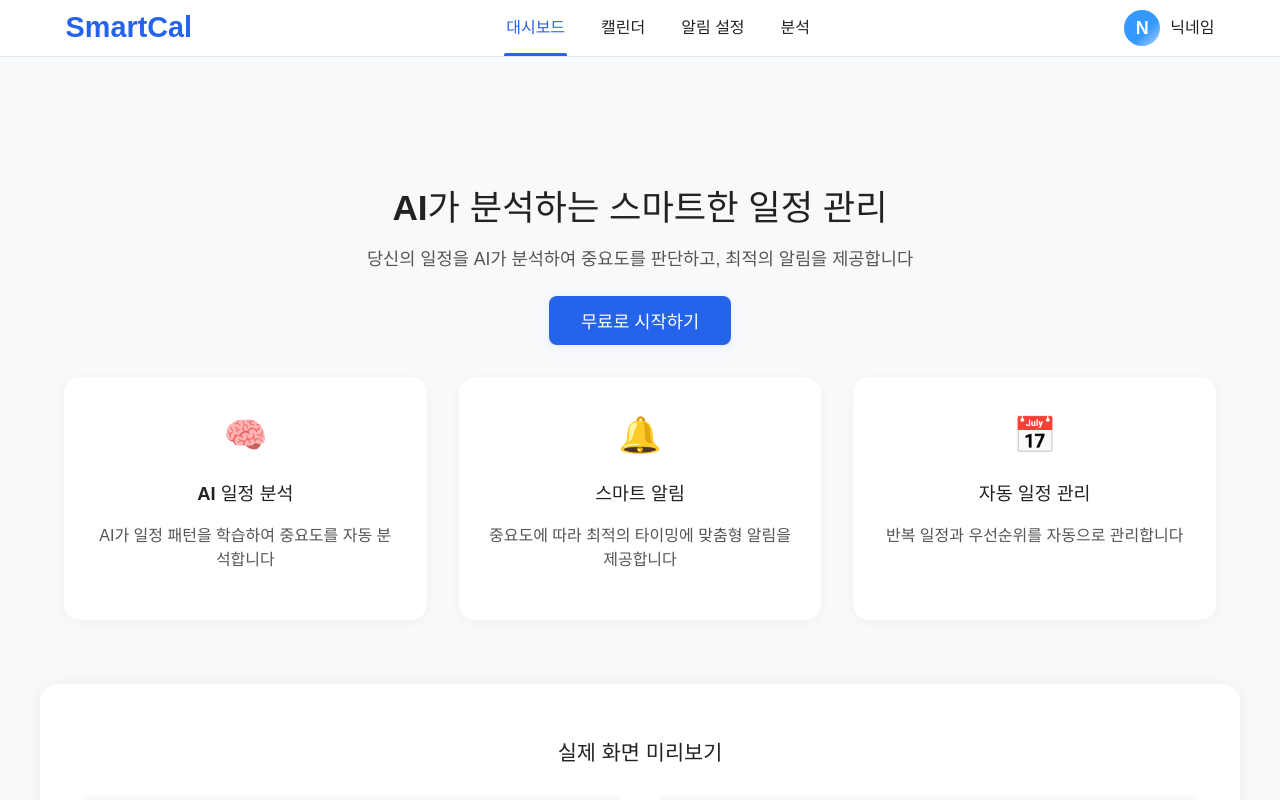
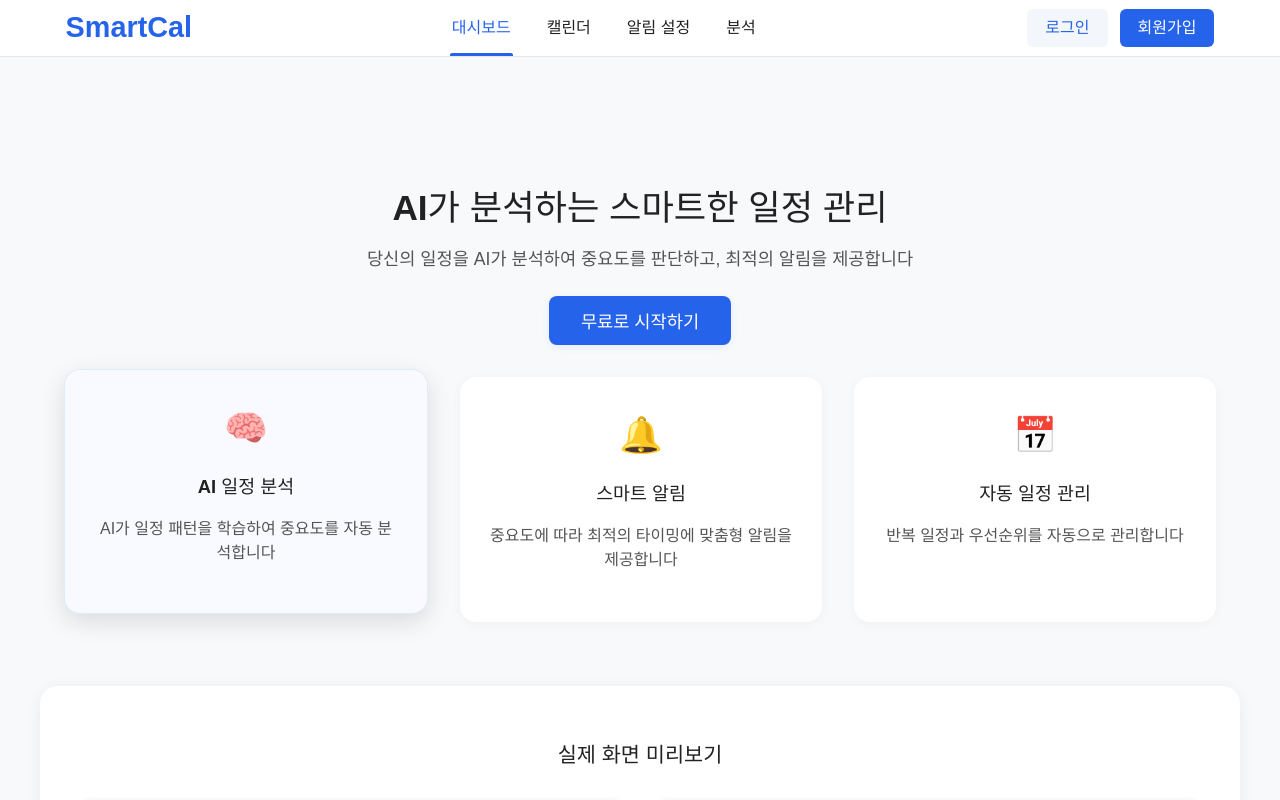
Before and after one commit to chaechae-04/chungcheongthon-team3, a React (Vite) app in the folder frontend/: page / in a window 1280 px wide. In both pictures the pointer is over the element 245 px from the left and 498 px from the top of the page. Shown: the top 800 px of the page. Built offline with nearby package versions, Linux system fonts and the light colour scheme.

Commit message:
feat: mainPage feature card hover action

```diff
--- a/frontend/src/components/layout/Header.jsx
+++ b/frontend/src/components/layout/Header.jsx
@@ -5,7 +5,7 @@ import "./Header.css";
 
 function Header() {
   // 임시 로그인 상태 (실제 서비스에서는 context, redux, props 등으로 대체)
-  const isLoggedIn = true;
+  const isLoggedIn = false;
 
   return (
     <header className="header">
--- a/frontend/src/pages/Main/MainPage.css
+++ b/frontend/src/pages/Main/MainPage.css
@@ -221,6 +221,22 @@
   flex: 1 1 260px;
   max-width: 320px;
   margin-bottom: 16px;
+  transition: transform 0.3s ease, box-shadow 0.3s ease;
+  cursor: pointer;
+}
+.feature-card:hover {
+  transform: translateY(-8px);
+  box-shadow: 0 8px 25px rgba(0,0,0,0.12);
+  background: #f8faff;
+  border: 1px solid rgba(37, 99, 235, 0.1);
+}
+
+@media (prefers-color-scheme: dark) {
+  .feature-card:hover {
+    background: #1e2632;
+    border: 1px solid rgba(255, 255, 255, 0.1);
+    box-shadow: 0 8px 25px rgba(0, 0, 0, 0.3);
+  }
 }
 .feature-icon {
   font-size: 2.2rem;
--- a/frontend/src/pages/Main/MainPage.jsx
+++ b/frontend/src/pages/Main/MainPage.jsx
@@ -11,7 +11,9 @@ function MainPage() {
       <section className="main-hero">
         <h1>AI가 분석하는 스마트한 일정 관리</h1>
         <p>당신의 일정을 AI가 분석하여 중요도를 판단하고, 최적의 알림을 제공합니다</p>
-        <button className="cta">무료로 시작하기</button>
+        <Link to="/signup">
+          <button className="cta">무료로 시작하기</button>
+        </Link>
       </section>
       <section className="feature-cards">
         <div className="feature-card">
```
